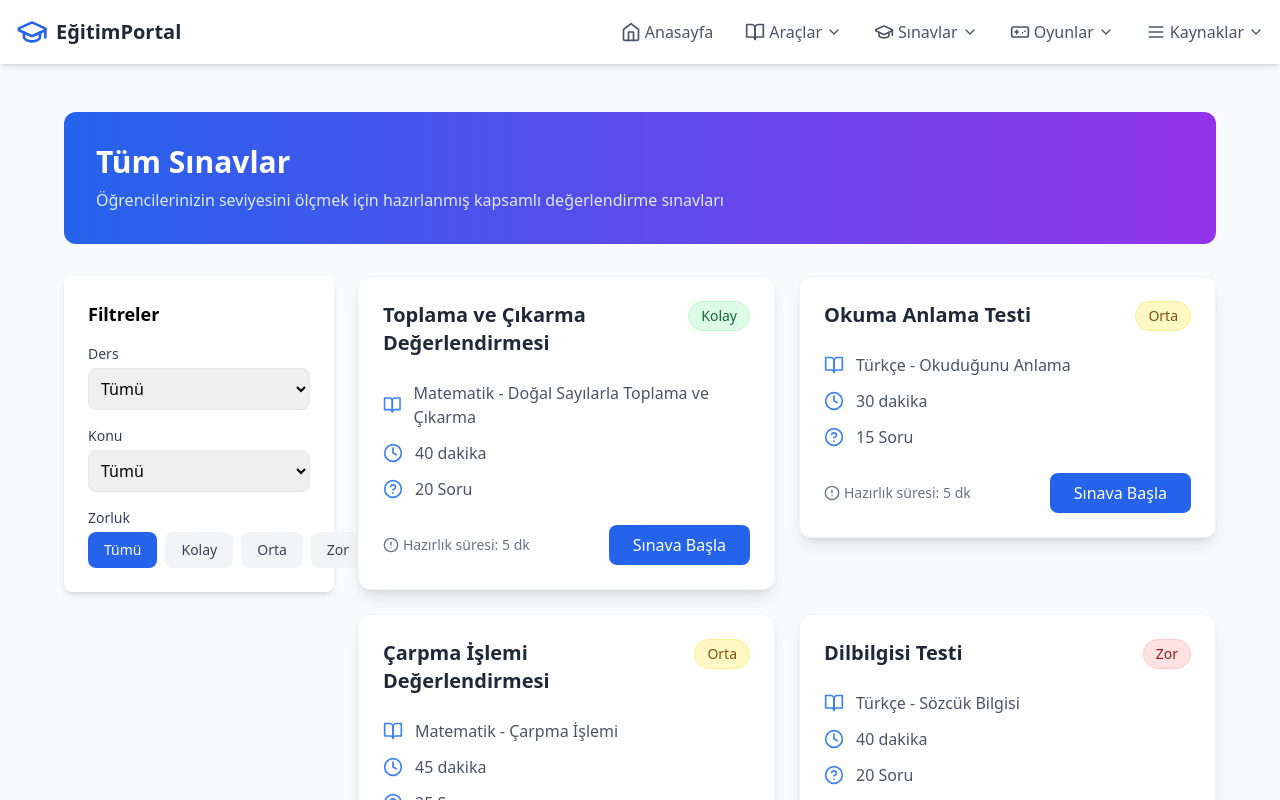
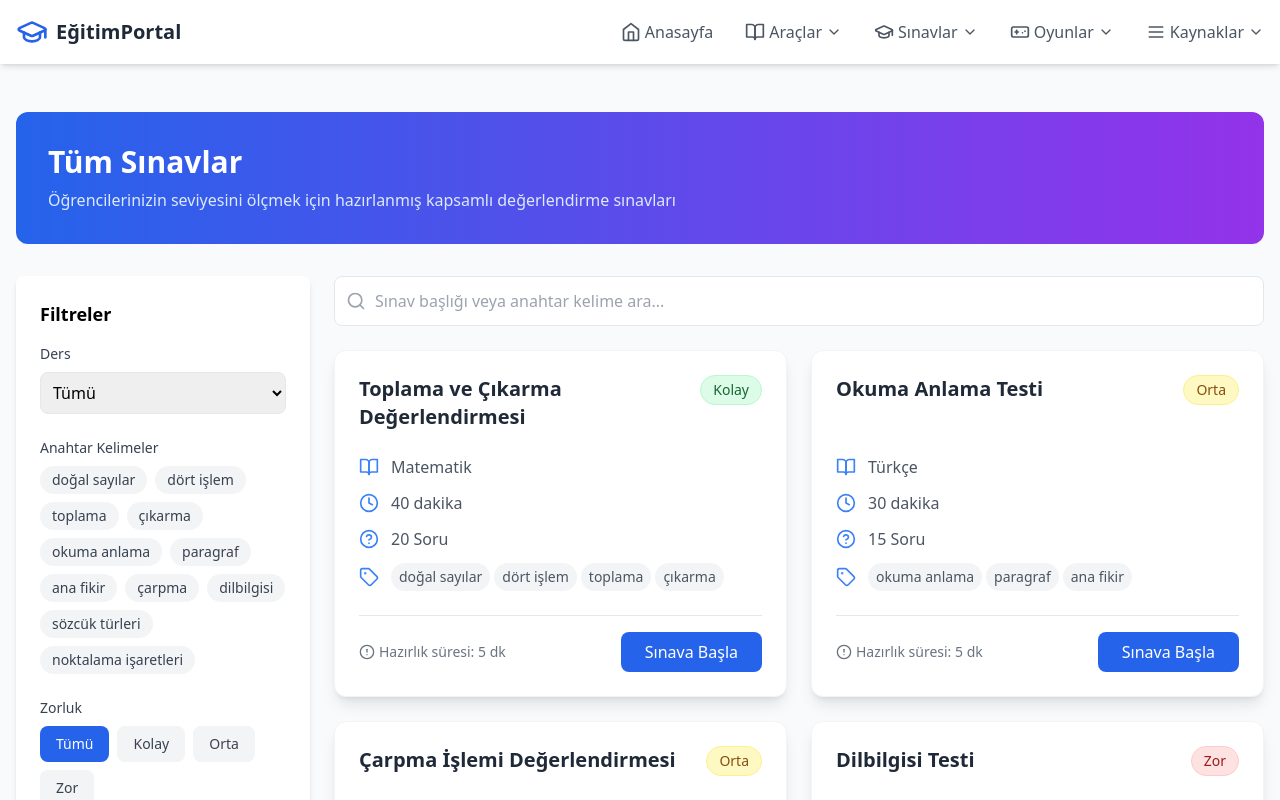
Before and after one commit to kadirbozkurt05/a, a React (Vite) app: page /sinavlar in a window 1280 px wide. Shown: the top 800 px of the page. Built offline with nearby package versions, Linux system fonts and the light colour scheme.

Commit message:
first commit

```diff
--- a/src/components/exams/ExamCard.tsx
+++ b/src/components/exams/ExamCard.tsx
@@ -1,5 +1,5 @@
 import React, { useState } from 'react';
-import { Clock, BookOpen, HelpCircle, AlertCircle } from 'lucide-react';
+import { Clock, BookOpen, HelpCircle, AlertCircle, Tag } from 'lucide-react';
 import { Exam } from '../../types/exam';
 import ExamStartModal from './ExamStartModal';
 import { motion } from 'framer-motion';
@@ -28,41 +28,51 @@ const ExamCard: React.FC<ExamCardProps> = ({ exam, onStart }) => {
   return (
     <>
       <motion.div
-        className="bg-white rounded-xl shadow-lg overflow-hidden hover:shadow-xl transition-all duration-300 border border-gray-100"
+        className="bg-white rounded-xl shadow-lg overflow-hidden hover:shadow-xl transition-all duration-300 border border-gray-100 h-full flex flex-col"
         whileHover={{ scale: 1.02 }}
         transition={{ type: "spring", stiffness: 300 }}
       >
-        <div className="p-6">
+        <div className="p-6 flex flex-col h-full">
           <div className="flex items-start justify-between mb-4">
-            <h3 className="text-xl font-bold text-gray-800 mb-2">{exam.title}</h3>
+            <h3 className="text-xl font-bold text-gray-800 mb-2 line-clamp-2 min-h-[3.5rem]">{exam.title}</h3>
             <span className={`px-3 py-1 rounded-full text-sm font-medium border ${getDifficultyColor(exam.difficulty)}`}>
               {exam.difficulty}
             </span>
           </div>
 
-          <div className="space-y-3 mb-6">
+          <div className="space-y-3 mb-6 flex-grow">
             <div className="flex items-center text-gray-600">
-              <BookOpen className="w-5 h-5 mr-3 text-blue-500" />
-              <span>{exam.subject} - {exam.topic}</span>
+              <BookOpen className="w-5 h-5 mr-3 text-blue-500 flex-shrink-0" />
+              <span>{exam.subject}</span>
             </div>
             <div className="flex items-center text-gray-600">
-              <Clock className="w-5 h-5 mr-3 text-blue-500" />
+              <Clock className="w-5 h-5 mr-3 text-blue-500 flex-shrink-0" />
               <span>{exam.duration} dakika</span>
             </div>
             <div className="flex items-center text-gray-600">
-              <HelpCircle className="w-5 h-5 mr-3 text-blue-500" />
+              <HelpCircle className="w-5 h-5 mr-3 text-blue-500 flex-shrink-0" />
               <span>{exam.questionCount} Soru</span>
+            </div>
+            <div className="flex items-center text-gray-600">
+              <Tag className="w-5 h-5 mr-3 text-blue-500 flex-shrink-0" />
+              <div className="flex flex-wrap gap-1">
+                {exam.keywords.map((keyword, index) => (
+                  <span key={index} className="text-sm bg-gray-100 px-2 py-1 rounded-full">
+                    {keyword}
+                  </span>
+                ))}
+              </div>
             </div>
           </div>
 
-          <div className="flex items-center justify-between">
+          <div className="flex items-center justify-between mt-auto pt-4 border-t">
             <div className="flex items-center text-sm text-gray-500">
               <AlertCircle className="w-4 h-4 mr-1" />
               <span>Hazırlık süresi: 5 dk</span>
             </div>
             <button
               onClick={() => setShowModal(true)}
-              className="px-6 py-2 bg-blue-600 text-white rounded-lg hover:bg-blue-700 transition-colors duration-200 flex items-center font-medium"
+              className="px-6 py-2 bg-blue-600 text-white rounded-lg hover:bg-blue-700 transition-colors flex items-center font-medium"
             >
               Sınava Başla
             </button>
--- a/src/components/exams/ExamFilters.tsx
+++ b/src/components/exams/ExamFilters.tsx
@@ -4,9 +4,9 @@ interface ExamFiltersProps {
   subjects: string[];
   selectedSubject: string;
   onSubjectChange: (subject: string) => void;
-  topics: string[];
-  selectedTopic: string;
-  onTopicChange: (topic: string) => void;
+  keywords: string[];
+  selectedKeywords: string[];
+  onKeywordChange: (keyword: string) => void;
   difficulty: string;
   onDifficultyChange: (difficulty: string) => void;
 }
@@ -15,18 +15,18 @@ const ExamFilters: React.FC<ExamFiltersProps> = ({
   subjects,
   selectedSubject,
   onSubjectChange,
-  topics,
-  selectedTopic,
-  onTopicChange,
+  keywords,
+  selectedKeywords,
+  onKeywordChange,
   difficulty,
   onDifficultyChange
 }) => {
   return (
     <div className="bg-white p-6 rounded-lg shadow-md mb-6">
       <h2 className="text-lg font-semibold mb-4">Filtreler</h2>
-      <div className="space-y-4">
+      <div className="space-y-6">
         <div>
-          <label className="block text-sm font-medium text-gray-700 mb-1">
+          <label className="block text-sm font-medium text-gray-700 mb-2">
             Ders
           </label>
           <select
@@ -44,33 +44,36 @@ const ExamFilters: React.FC<ExamFiltersProps> = ({
         </div>
 
         <div>
-          <label className="block text-sm font-medium text-gray-700 mb-1">
-            Konu
+          <label className="block text-sm font-medium text-gray-700 mb-2">
+            Anahtar Kelimeler
           </label>
-          <select
-            value={selectedTopic}
-            onChange={(e) => onTopicChange(e.target.value)}
-            className="w-full p-2 border rounded-lg focus:ring-2 focus:ring-blue-500 focus:border-blue-500"
-          >
-            <option value="">Tümü</option>
-            {topics.map((topic) => (
-              <option key={topic} value={topic}>
-                {topic}
-              </option>
+          <div className="flex flex-wrap gap-2">
+            {keywords.map((keyword) => (
+              <button
+                key={keyword}
+                onClick={() => onKeywordChange(keyword)}
+                className={`px-3 py-1 rounded-full text-sm transition-colors ${
+                  selectedKeywords.includes(keyword)
+                    ? 'bg-blue-600 text-white'
+                    : 'bg-gray-100 text-gray-700 hover:bg-gray-200'
+                }`}
+              >
+                {keyword}
+              </button>
             ))}
-          </select>
+          </div>
         </div>
 
         <div>
-          <label className="block text-sm font-medium text-gray-700 mb-1">
+          <label className="block text-sm font-medium text-gray-700 mb-2">
             Zorluk
           </label>
-          <div className="flex space-x-2">
+          <div className="flex flex-wrap gap-2">
             {['Tümü', 'Kolay', 'Orta', 'Zor'].map((level) => (
               <button
                 key={level}
                 onClick={() => onDifficultyChange(level === 'Tümü' ? '' : level)}
-                className={`px-4 py-2 rounded-lg text-sm ${
+                className={`px-4 py-2 rounded-lg text-sm transition-colors ${
                   (level === 'Tümü' && !difficulty) || difficulty === level
                     ? 'bg-blue-600 text-white'
                     : 'bg-gray-100 text-gray-700 hover:bg-gray-200'
--- a/src/components/exams/ExamList.tsx
+++ b/src/components/exams/ExamList.tsx
@@ -1,5 +1,5 @@
 import React from 'react';
-import { motion } from 'framer-motion';
+import { motion, AnimatePresence } from 'framer-motion';
 import { Exam } from '../../types/exam';
 import ExamCard from './ExamCard';
 
@@ -19,16 +19,20 @@ const ExamList: React.FC<ExamListProps> = ({ exams, onStartExam }) => {
 
   return (
     <div className="grid grid-cols-1 md:grid-cols-2 gap-6">
+      <AnimatePresence mode="popLayout">
         {exams.map((exam) => (
           <motion.div
             key={exam.id}
-          initial={{ opacity: 0, y: 20 }}
-          animate={{ opacity: 1, y: 0 }}
-          transition={{ duration: 0.3 }}
+            layout
+            initial={{ opacity: 0, scale: 0.9 }}
+            animate={{ opacity: 1, scale: 1 }}
+            exit={{ opacity: 0, scale: 0.9 }}
+            transition={{ duration: 0.2 }}
           >
             <ExamCard exam={exam} onStart={onStartExam} />
           </motion.div>
         ))}
+      </AnimatePresence>
     </div>
   );
 };
--- /dev/null
+++ b/src/components/exams/SearchBar.tsx
@@ -0,0 +1,25 @@
+import React from 'react';
+import { Search } from 'lucide-react';
+
+interface SearchBarProps {
+  value: string;
+  onChange: (value: string) => void;
+  placeholder?: string;
+}
+
+const SearchBar: React.FC<SearchBarProps> = ({ value, onChange, placeholder = "Sınav ara..." }) => {
+  return (
+    <div className="relative mb-6">
+      <Search className="absolute left-3 top-1/2 transform -translate-y-1/2 text-gray-400 h-5 w-5" />
+      <input
+        type="text"
+        value={value}
+        onChange={(e) => onChange(e.target.value)}
+        placeholder={placeholder}
+        className="w-full pl-10 pr-4 py-3 border rounded-lg focus:outline-none focus:ring-2 focus:ring-blue-500 bg-white"
+      />
+    </div>
+  );
+};
+
+export default SearchBar;
--- a/src/data/mockExams.ts
+++ b/src/data/mockExams.ts
@@ -5,44 +5,106 @@ export const mockExams: Exam[] = [
     id: '1',
     title: 'Toplama ve Çıkarma Değerlendirmesi',
     subject: 'Matematik',
-    topic: 'Doğal Sayılarla Toplama ve Çıkarma',
+    keywords: ['doğal sayılar', 'dört işlem', 'toplama', 'çıkarma'],
     grade: 1,
     duration: 40,
     questionCount: 20,
     difficulty: 'Kolay',
-    createdAt: '2024-03-15'
+    createdAt: '2024-03-15',
+    questions: [
+      {
+        id: 1,
+        text: "2 + 2 = ?",
+        options: ["3", "4", "5", "6"],
+        correct: "4"
+      },
+      {
+        id: 2,
+        text: "3 x 4 = ?",
+        options: ["10", "11", "12", "13"],
+        correct: "12"
+      },
+      {
+        id: 3,
+        text: "10 - 3 = ?",
+        options: ["5", "6", "7", "8"],
+        correct: "7"
+      }
+    ]
   },
   {
     id: '2',
     title: 'Okuma Anlama Testi',
     subject: 'Türkçe',
-    topic: 'Okuduğunu Anlama',
+    keywords: ['okuma anlama', 'paragraf', 'ana fikir'],
     grade: 1,
     duration: 30,
     questionCount: 15,
     difficulty: 'Orta',
-    createdAt: '2024-03-14'
+    createdAt: '2024-03-14',
+    questions: [
+      {
+        id: 1,
+        text: "Ali okula gidiyor. Ali kaçıncı sınıfa gidiyor?",
+        options: ["1. sınıf", "2. sınıf", "3. sınıf", "Belirtilmemiş"],
+        correct: "Belirtilmemiş"
+      },
+      {
+        id: 2,
+        text: "Ayşe kitap okuyor. Kitabın konusu nedir?",
+        options: ["Macera", "Bilim", "Belirtilmemiş", "Tarih"],
+        correct: "Belirtilmemiş"
+      }
+    ]
   },
   {
     id: '3',
     title: 'Çarpma İşlemi Değerlendirmesi',
     subject: 'Matematik',
-    topic: 'Çarpma İşlemi',
+    keywords: ['doğal sayılar', 'dört işlem', 'çarpma'],
     grade: 2,
     duration: 45,
     questionCount: 25,
     difficulty: 'Orta',
-    createdAt: '2024-03-13'
+    createdAt: '2024-03-13',
+    questions: [
+      {
+        id: 1,
+        text: "5 x 5 = ?",
+        options: ["20", "25", "30", "35"],
+        correct: "25"
+      },
+      {
+        id: 2,
+        text: "3 x 6 = ?",
+        options: ["15", "16", "17", "18"],
+        correct: "18"
+      }
+    ]
   },
   {
     id: '4',
     title: 'Dilbilgisi Testi',
     subject: 'Türkçe',
-    topic: 'Sözcük Bilgisi',
+    keywords: ['dilbilgisi', 'sözcük türleri', 'noktalama işaretleri'],
     grade: 3,
     duration: 40,
     questionCount: 20,
     difficulty: 'Zor',
-    createdAt: '2024-03-12'
+    createdAt: '2024-03-12',
+    questions: [
+      {
+        id: 1,
+        text: "Hangi sözcük isimdir?",
+        options: ["Koşmak", "Güzel", "Kitap", "Hızlı"],
+        correct: "Kitap"
+      },
+      {
+        id: 2,
+        text: "Hangi noktalama işareti cümle sonuna konur?",
+        options: [".", ",", ";", ":"],
+        correct: "."
+      }
+    ]
   }
 ];
--- a/src/pages/ExamsPage.tsx
+++ b/src/pages/ExamsPage.tsx
@@ -3,30 +3,71 @@ import { useParams, useNavigate } from 'react-router-dom';
 import { motion } from 'framer-motion';
 import ExamList from '../components/exams/ExamList';
 import ExamFilters from '../components/exams/ExamFilters';
+import SearchBar from '../components/exams/SearchBar';
 import { mockExams } from '../data/mockExams';
 
 const ExamsPage = () => {
   const { grade } = useParams<{ grade?: string }>();
   const navigate = useNavigate();
   const [selectedSubject, setSelectedSubject] = useState('');
-  const [selectedTopic, setSelectedTopic] = useState('');
+  const [selectedKeywords, setSelectedKeywords] = useState<string[]>([]);
   const [difficulty, setDifficulty] = useState('');
+  const [searchQuery, setSearchQuery] = useState('');
+
+  const subjects = [...new Set(mockExams.map((exam) => exam.subject))];
+
+  // Get keywords only for the selected subject
+  const availableKeywords = useMemo(() => {
+    const exams = selectedSubject
+      ? mockExams.filter(exam => exam.subject === selectedSubject)
+      : mockExams;
+    return [...new Set(exams.flatMap(exam => exam.keywords))];
+  }, [selectedSubject]);
+
+  const handleKeywordChange = (keyword: string) => {
+    setSelectedKeywords(prev =>
+      prev.includes(keyword)
+        ? prev.filter(k => k !== keyword)
+        : [...prev, keyword]
+    );
+  };
+
+  const handleSubjectChange = (subject: string) => {
+    setSelectedSubject(subject);
+    setSelectedKeywords([]); // Reset keywords when subject changes
+  };
 
   const filteredExams = useMemo(() => {
     return mockExams.filter((exam) => {
+      // Grade filter
       if (grade && exam.grade !== parseInt(grade)) return false;
+
+      // Subject filter
       if (selectedSubject && exam.subject !== selectedSubject) return false;
-      if (selectedTopic && exam.topic !== selectedTopic) return false;
+
+      // Keywords filter
+      if (selectedKeywords.length > 0 && !selectedKeywords.every(keyword =>
+        exam.keywords.includes(keyword)
+      )) return false;
+
+      // Difficulty filter
       if (difficulty && exam.difficulty !== difficulty) return false;
+
+      // Search query filter
+      if (searchQuery) {
+        const query = searchQuery.toLowerCase();
+        const matchesTitle = exam.title.toLowerCase().includes(query);
+        const matchesKeywords = exam.keywords.some(keyword =>
+          keyword.toLowerCase().includes(query)
+        );
+        if (!matchesTitle && !matchesKeywords) return false;
+      }
+
       return true;
     });
-  }, [grade, selectedSubject, selectedTopic, difficulty]);
-
-  const subjects = [...new Set(mockExams.map((exam) => exam.subject))];
-  const topics = [...new Set(mockExams.map((exam) => exam.topic))];
+  }, [grade, selectedSubject, selectedKeywords, difficulty, searchQuery]);
 
   const handleStartExam = (examId: string) => {
-    // In a real application, this would navigate to the exam page
     navigate(`/sinav/${examId}`);
   };
 
@@ -36,7 +77,7 @@ const ExamsPage = () => {
         <motion.div
           initial={{ opacity: 0, y: 20 }}
           animate={{ opacity: 1, y: 0 }}
-          className="max-w-6xl mx-auto"
+          className="max-w-7xl mx-auto"
         >
           <div className="bg-gradient-to-r from-blue-600 to-purple-600 rounded-xl p-8 mb-8 text-white">
             <h1 className="text-3xl font-bold mb-2">
@@ -52,16 +93,22 @@ const ExamsPage = () => {
               <ExamFilters
                 subjects={subjects}
                 selectedSubject={selectedSubject}
-                onSubjectChange={setSelectedSubject}
-                topics={topics}
-                selectedTopic={selectedTopic}
-                onTopicChange={setSelectedTopic}
+                onSubjectChange={handleSubjectChange}
+                keywords={availableKeywords}
+                selectedKeywords={selectedKeywords}
+                onKeywordChange={handleKeywordChange}
                 difficulty={difficulty}
                 onDifficultyChange={setDifficulty}
               />
             </div>
 
             <div className="lg:col-span-3">
+              <SearchBar
+                value={searchQuery}
+                onChange={setSearchQuery}
+                placeholder="Sınav başlığı veya anahtar kelime ara..."
+              />
+
               <ExamList
                 exams={filteredExams}
                 onStartExam={handleStartExam}
```
Also changed, not shown: src/pages/ExamPage.tsx (+92 -30 lines), src/types/exam.ts (+16 -1 lines). Lines whose indentation alone changed are shown as unchanged.
